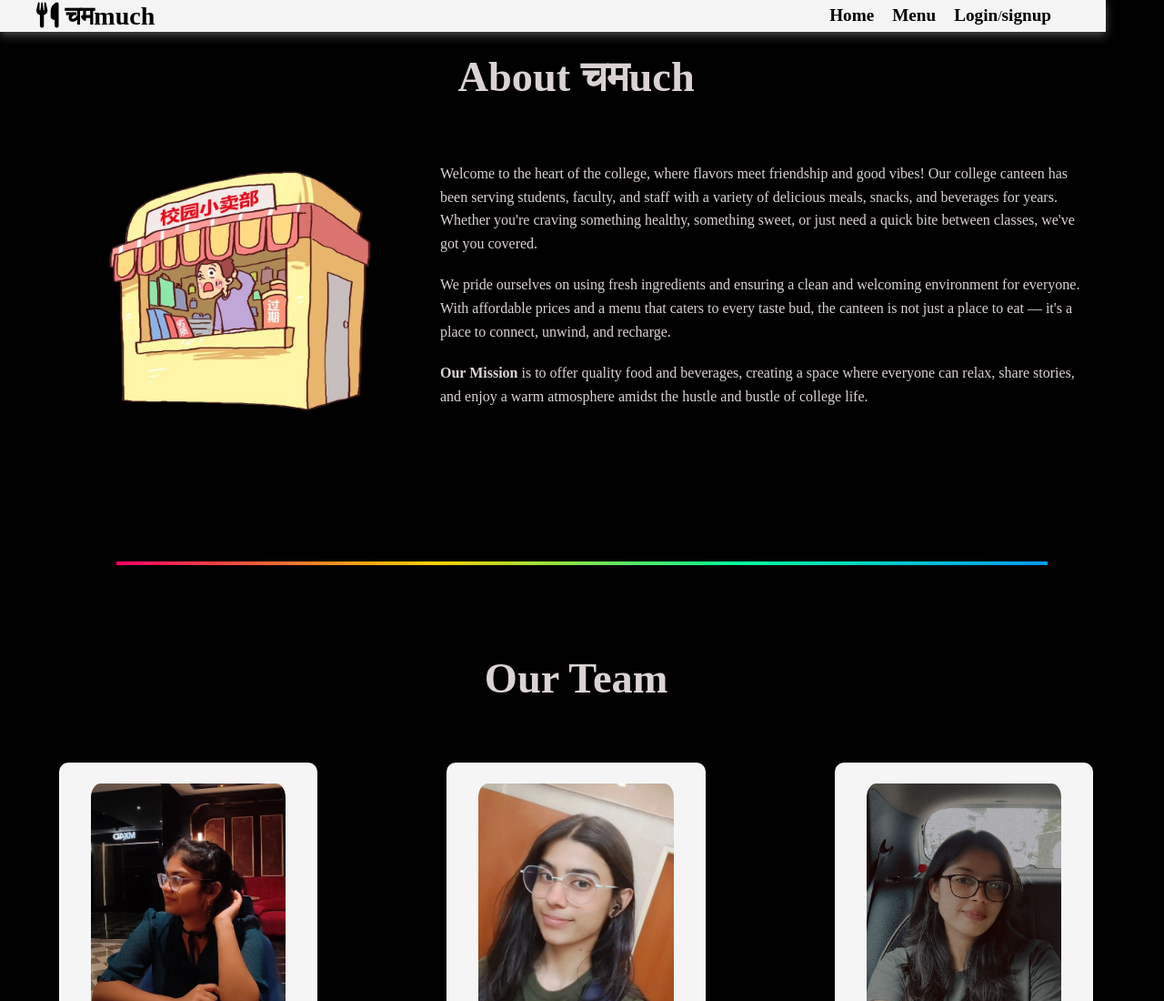
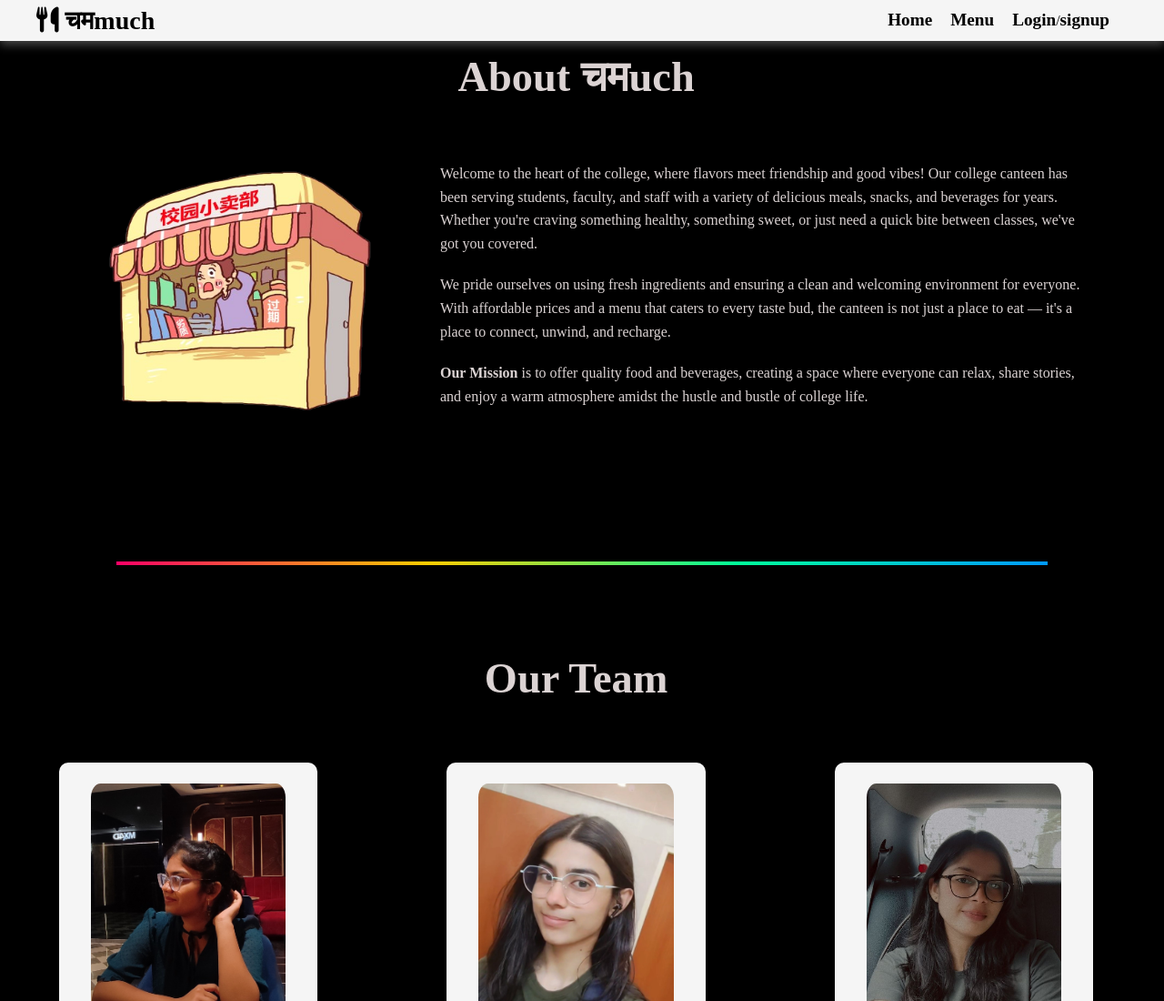
Before and after one commit to anshxika/chammuch, a plain HTML site: page about.html in a window 1280 px wide. Shown: the top 1100 px of the page at 91% size. Drawn offline with Linux system fonts and the light colour scheme; files that its build step writes are made by us from their sources; a web font is replaced by a local one.

Commit message:
adjusted navbar

```diff
--- a/css files/about.css
+++ b/css files/about.css
@@ -17,8 +17,8 @@ body {
     color: black;
     position: fixed;
     top: 0;
-    width: 95%;
-    height: 35px;
+    width: 100%;
+    height: 45px;
     z-index: 1000;
     box-shadow: 0px 4px 10px rgb(255,255,255,0.3);
 }
```
